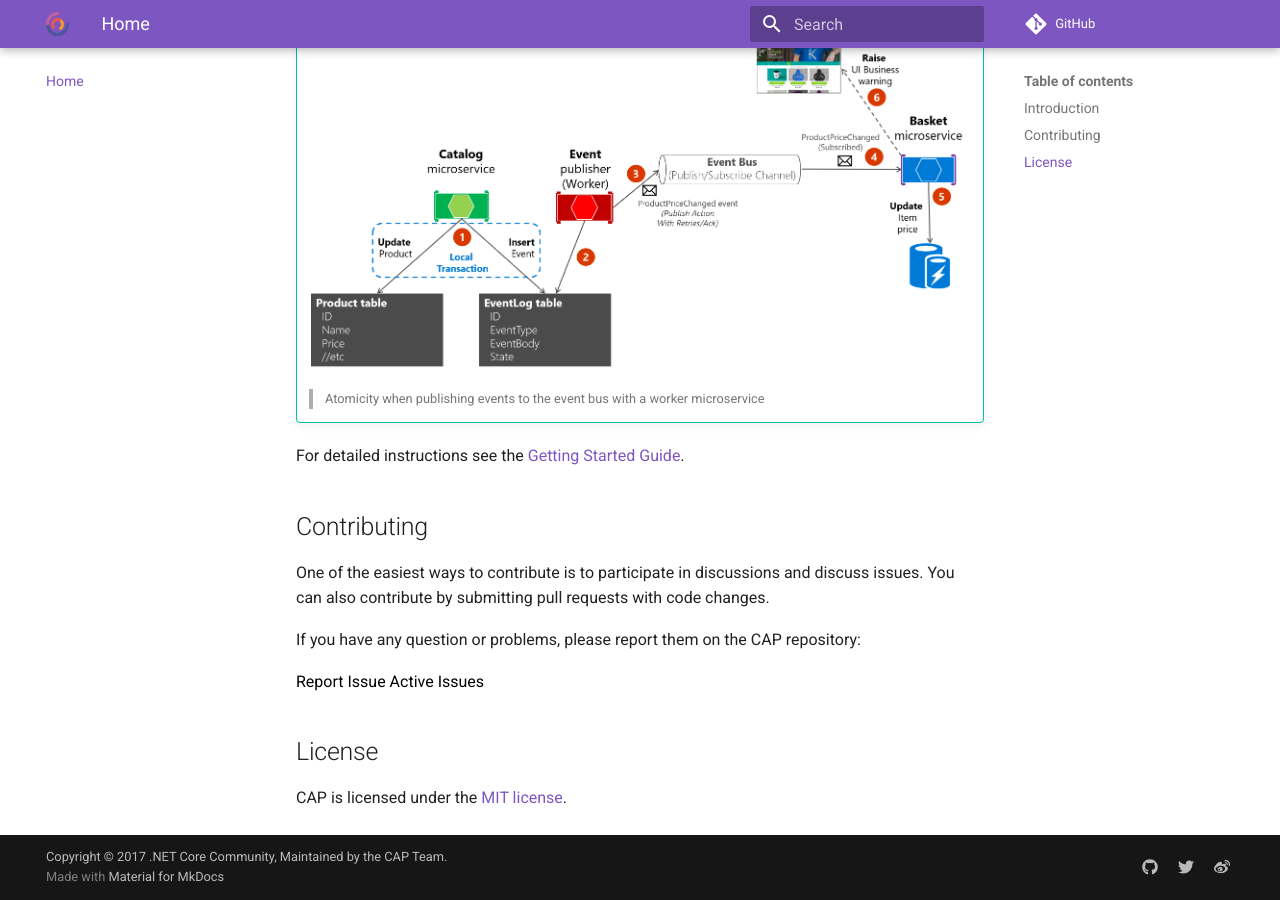
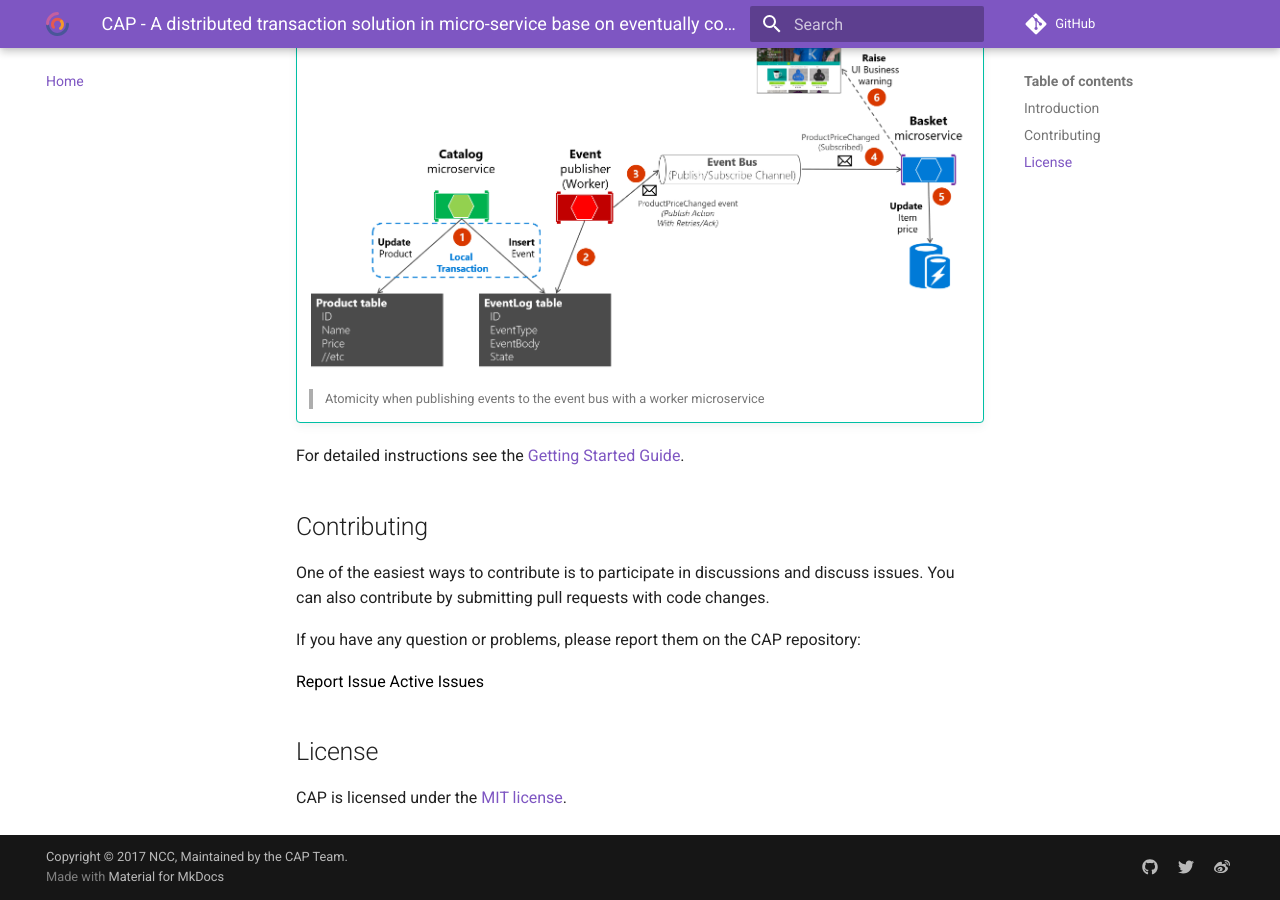
Before and after one commit to dotnetcore/CAP, an MkDocs documentation site: the page built from docs/content/index.md, in a window 1280 px wide and 900 px high, scrolled down 1385 px. Built offline with MkDocs 1.6.1 and Material for MkDocs 9.7.7, drawn with Linux system fonts in a browser that asks for light colours; comment, search, counter and statistics services are not loaded.

Commit message:
update home doc descripiton.

```diff
--- a/docs/content/index.md
+++ b/docs/content/index.md
@@ -1,3 +1,5 @@
+Title: CAP - A distributed transaction solution in micro-service base on eventually consistency, also an eventbus with Outbox pattern
+
 # CAP
 
 <img height="140" align="right" src="https://cap.dotnetcore.xyz/img/logo.svg">
@@ -5,8 +7,8 @@
 [![AppVeyor](https://ci.appveyor.com/api/projects/status/v8gfh6pe2u2laqoa/branch/master?svg=true)](https://ci.appveyor.com/project/yuleyule66/cap/branch/master)
 [![NuGet](https://img.shields.io/nuget/v/DotNetCore.CAP.svg)](https://www.nuget.org/packages/DotNetCore.CAP/)
 [![NuGet Preview](https://img.shields.io/nuget/vpre/DotNetCore.CAP.svg?label=nuget-pre)](https://www.nuget.org/packages/DotNetCore.CAP/)
+[![GitHub license](https://img.shields.io/badge/license-MIT-blue.svg)](https://raw.githubusercontent.com/dotnetcore/CAP/master/LICENSE.txt)
 [![Member project of .NET Core Community](https://img.shields.io/badge/member%20project%20of-NCC-9e20c9.svg)](https://github.com/dotnetcore)
-[![GitHub license](https://img.shields.io/badge/license-MIT-blue.svg)](https://raw.githubusercontent.com/dotnetcore/CAP/master/LICENSE.txt)
 
 CAP is a library based on .Net standard, which is a solution to deal with distributed transactions, also has the function of EventBus, it is lightweight, easy to use, and efficiently.
 
--- a/docs/mkdocs.yml
+++ b/docs/mkdocs.yml
@@ -1,7 +1,7 @@
 # Project information
 site_name: CAP
 site_url: http://cap.dotnetcore.xyz
-site_description: Project documentation with Markdown.
+site_description: A distributed transaction solution in micro-service base on eventually consistency, also an eventbus with Outbox pattern.
 site_author: CAP Team
 
 repo_name: 'GitHub'
@@ -10,7 +10,7 @@
 docs_dir: 'content'
 
 # Copyright
-copyright: Copyright &copy; 2017 <a href="https://github.com/dotnetcore">.NET Core Community</a>, Maintained by the <a href="/about/contact-us/#cap-team">CAP Team</a>.
+copyright: Copyright &copy; 2017 <a href="https://github.com/dotnetcore">NCC</a>, Maintained by the <a href="/about/contact-us/#cap-team">CAP Team</a>.
 
 
 #theme: material
```
